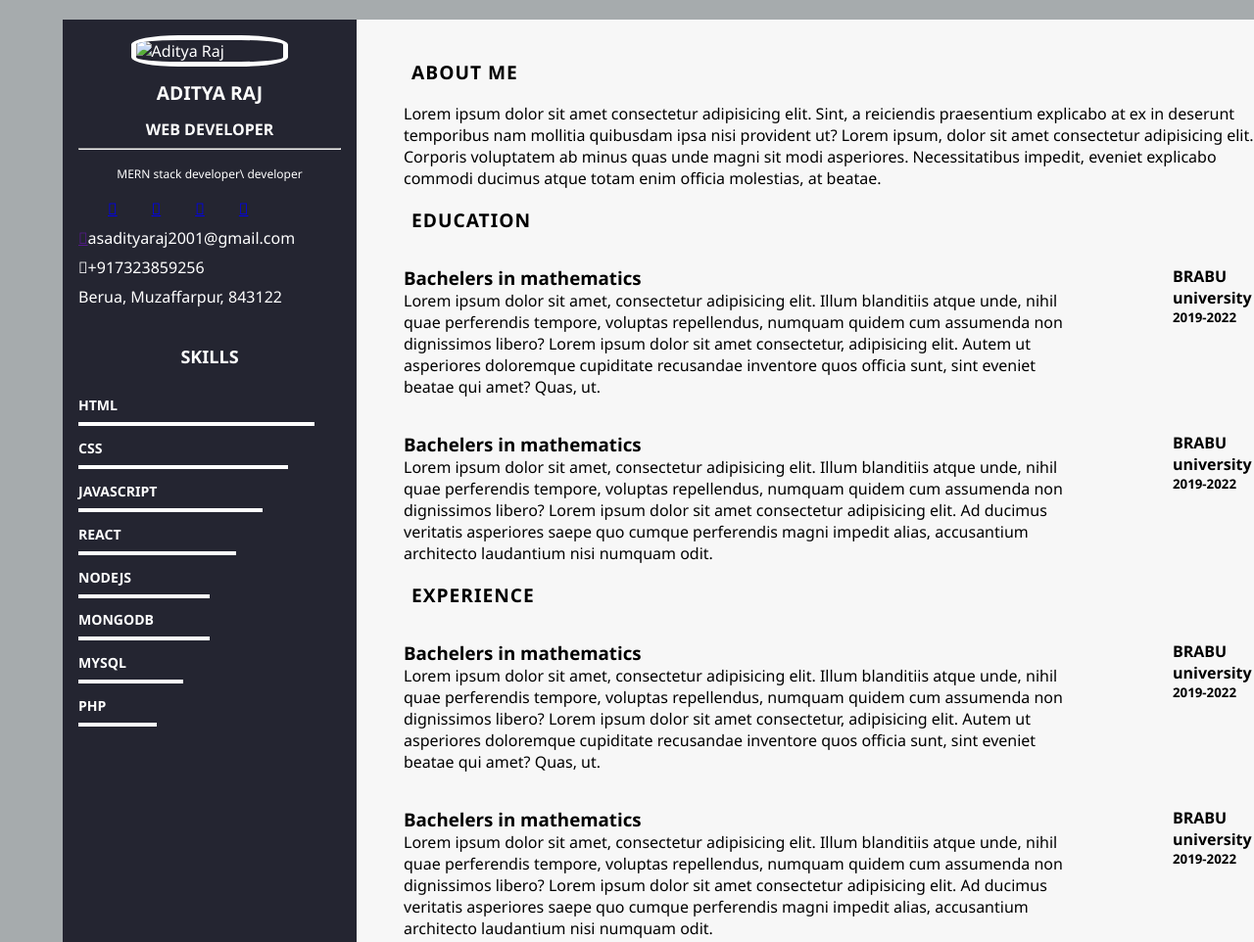
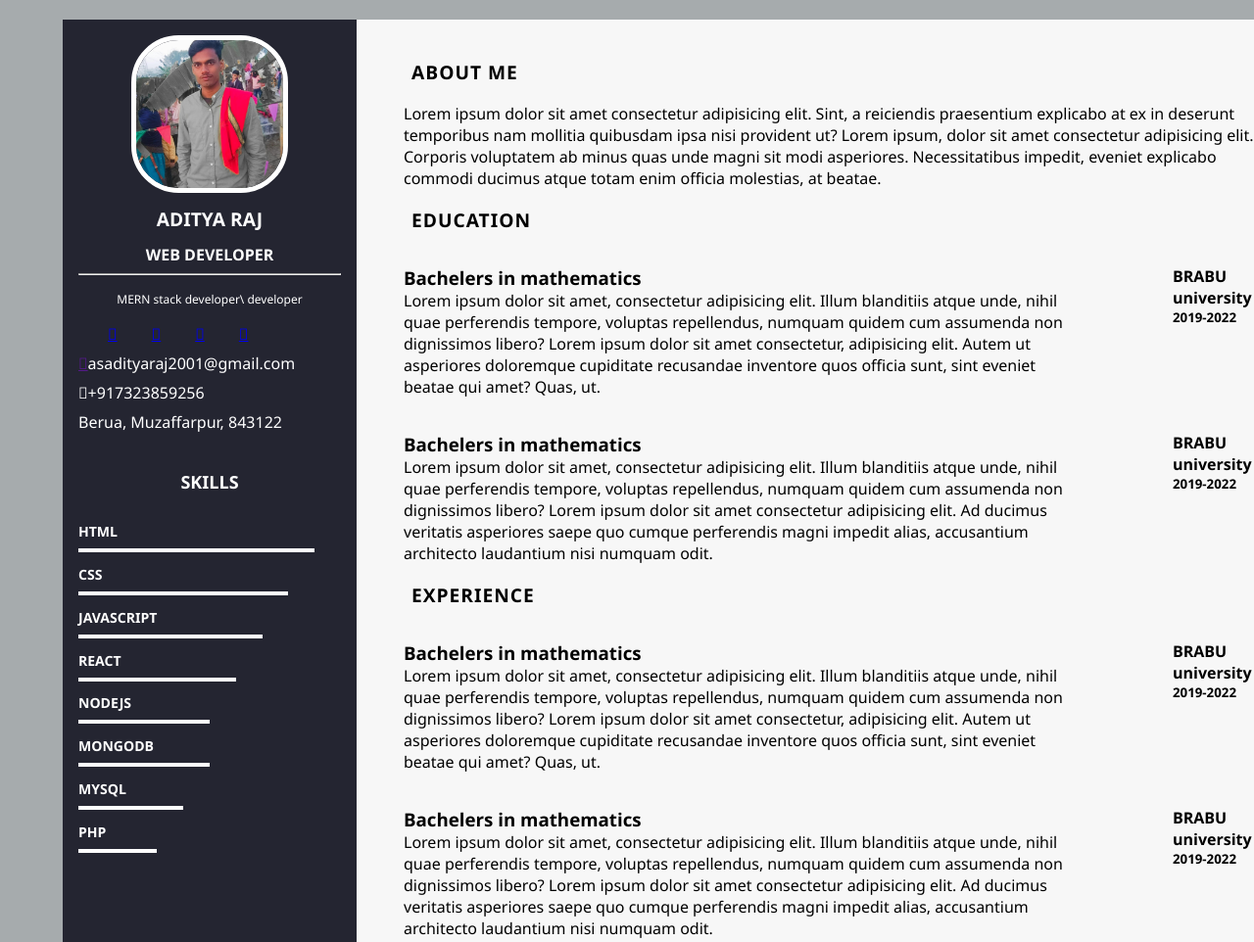
Before and after one commit to AdityaRajput732/Responsive-Resume-using-CSS-Grid---Basic-Selectors-Combinators-Id-selector-Cl---xrcliqj5xdsa, a plain HTML site: page index.html in a window 1280 px wide. Shown: the top 962 px of the page at 98% size. Drawn offline with Linux system fonts and the light colour scheme.

Commit message:
Update index.html

```diff
--- a/index.html
+++ b/index.html
@@ -22,7 +22,7 @@
                  <div class="left-content">
                     <div class="profile-details">
         <div class="profile">
-            <img class="profile-image" src="images/Aditya1.jpg" alt="Aditya Raj">
+            <img class="profile-image" src="Aditya1.jpg" alt="Aditya Raj">
             <h2 class="name">Aditya Raj</h2>
             <h4 class="designation">WEB DEVELOPER</h4>
             <hr>
```
